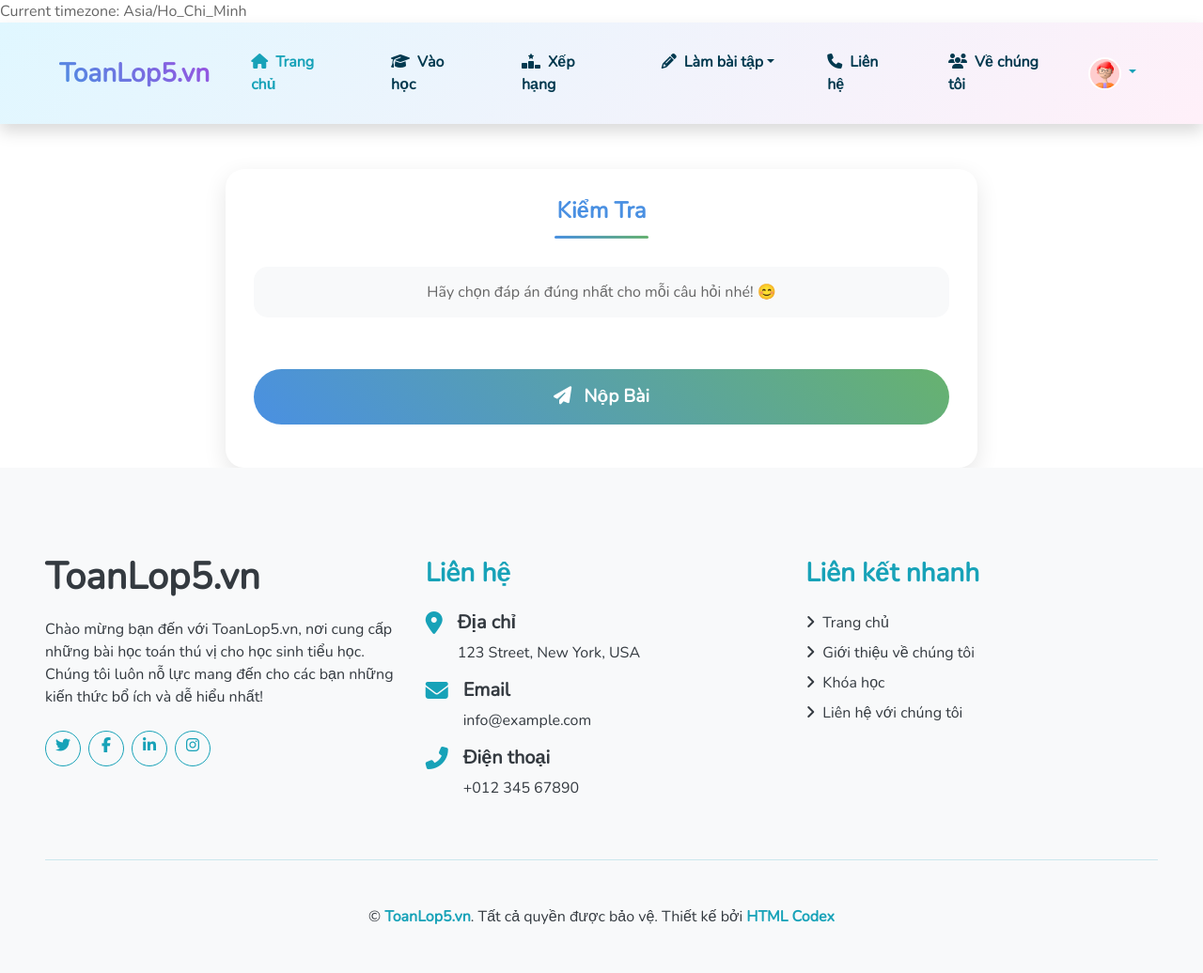
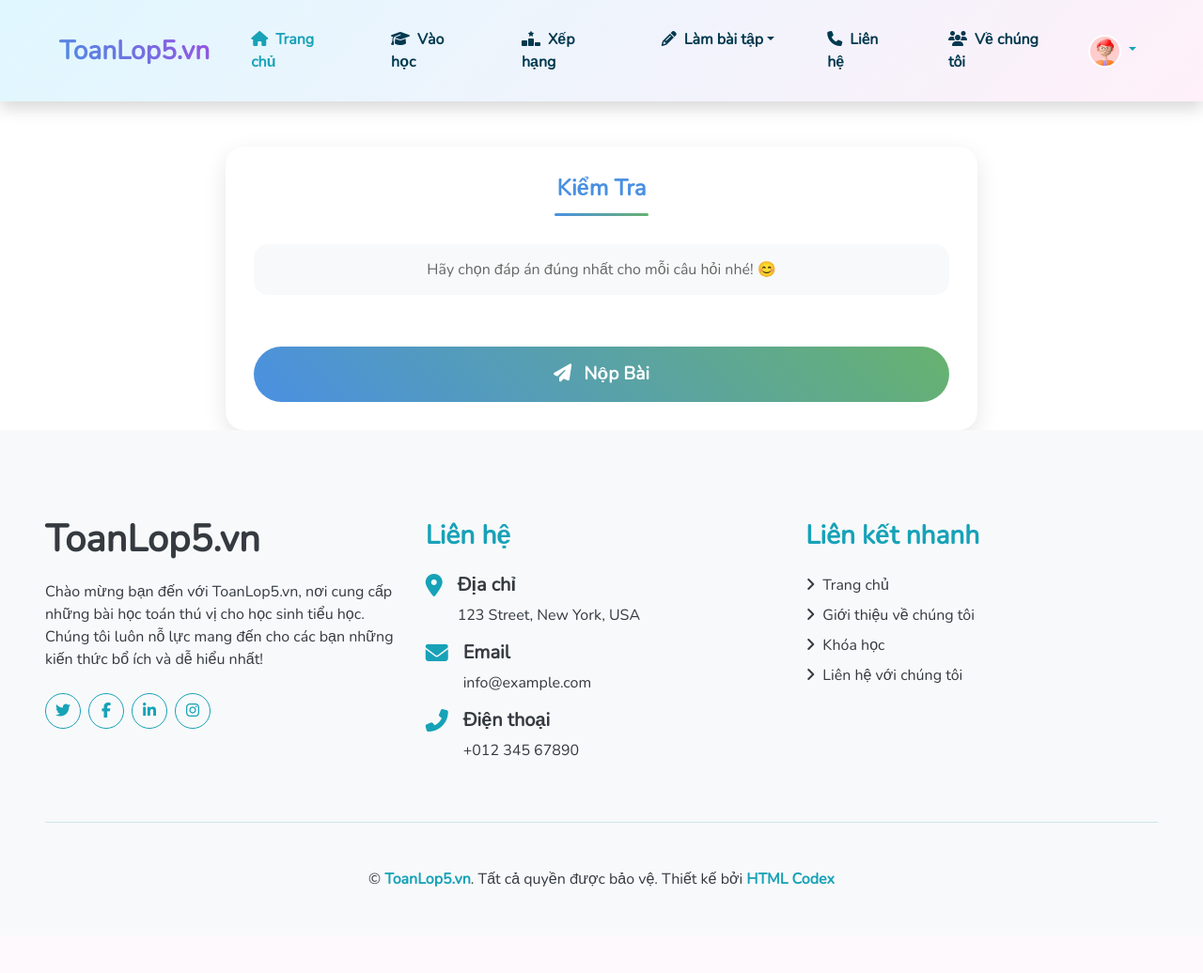
Before and after one commit to nguyntrung/math-app, a PHP site: page /math-app/quiz_check.php in a window 1280 px wide. Shown: the whole page at 94% size. After the commit the page ends 944 px from the top, so only its background shows below. Run offline with PHP 8.4, Linux system fonts and the light colour scheme; the visitor is signed in with stand-in values (Sample User, id 1); data that the repository does not hold is empty; some libraries are stand-ins or nearby versions.

Commit message:
fix time()

```diff
--- a/public/competition.php
+++ b/public/competition.php
@@ -14,7 +14,6 @@ $diem = 0;
 $thoiGianThi = 0; // Đặt giá trị mặc định là 0
 
 date_default_timezone_set('Asia/Ho_Chi_Minh'); // Múi giờ Việt Nam
-echo 'Current timezone: ' . date_default_timezone_get();
 
 // Lưu kết quả vào bảng ketquakiemtra
 $maNguoiDung = $_SESSION['MaNguoiDung'];
--- a/public/quiz_check.php
+++ b/public/quiz_check.php
@@ -9,8 +9,6 @@ if (!isset($_SESSION['MaNguoiDung'])) {
 include '../database/db.php';
 
 date_default_timezone_set('Asia/Ho_Chi_Minh'); // Múi giờ Việt Nam
-echo 'Current timezone: ' . date_default_timezone_get();
-
 if (!isset($_SESSION['startTime'])) {
     $_SESSION['startTime'] = time();
 }
```
